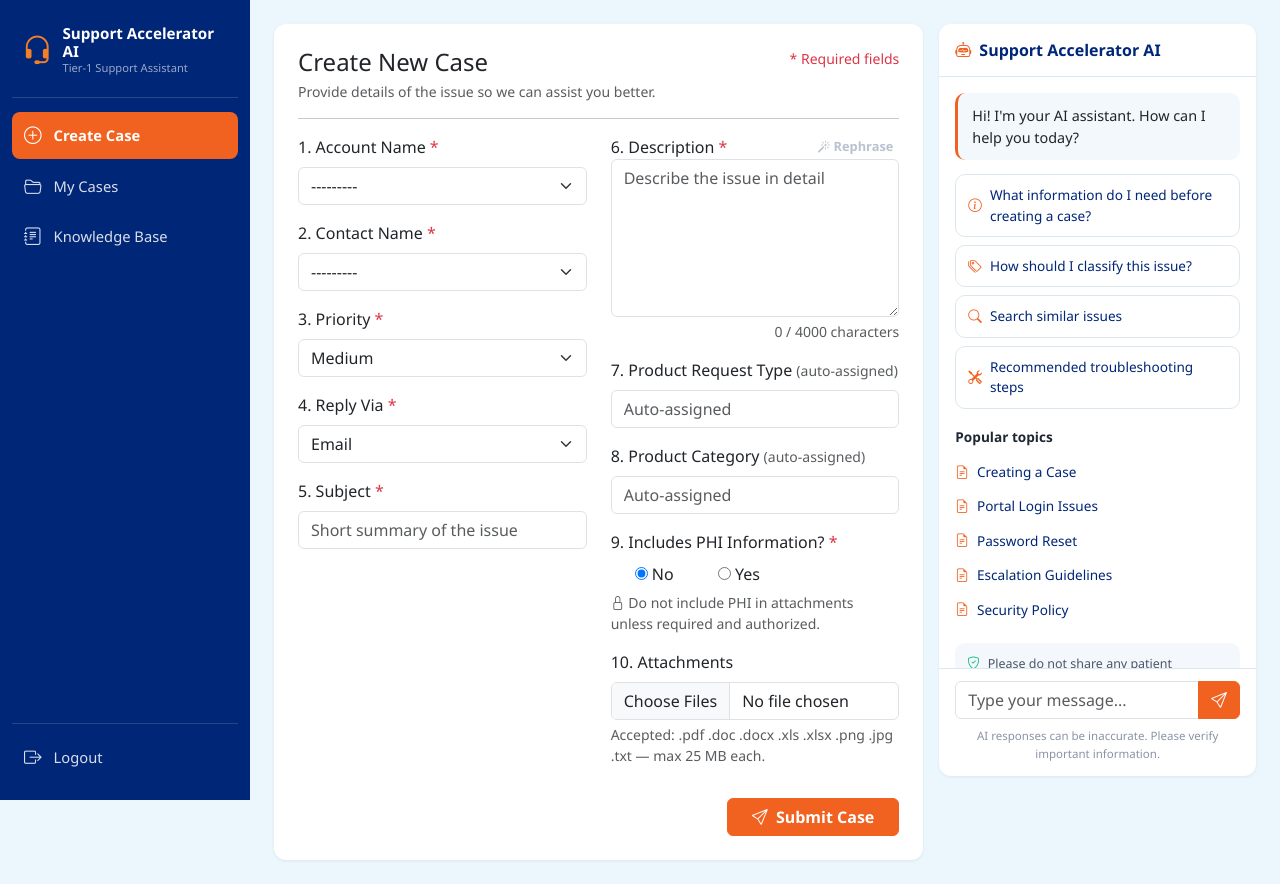
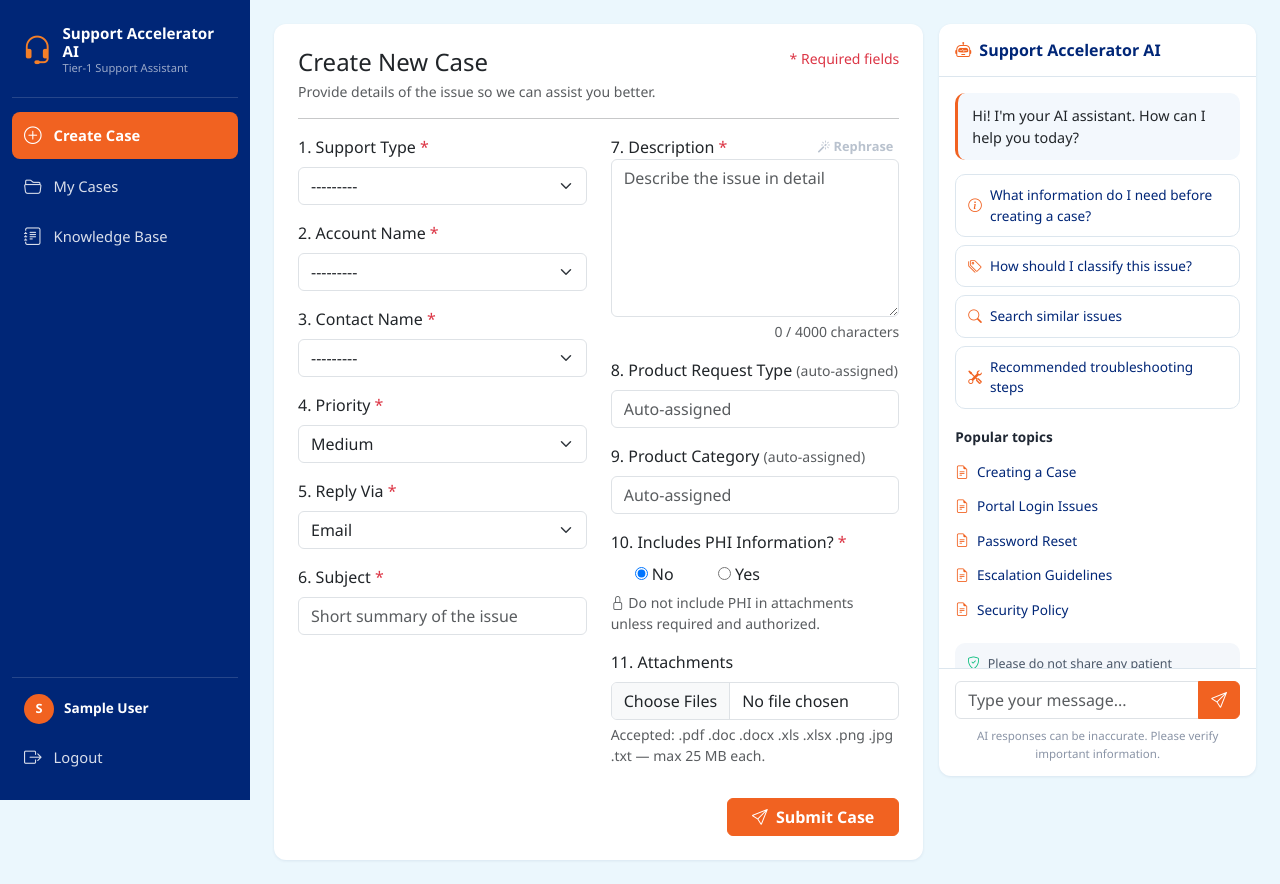
Before and after one commit to karthikg30/ai-support-accelerator, a Django app: page / in a window 1280 px wide. Run offline with Django 5.2, Linux system fonts and the light colour scheme; the visitor is signed in with stand-in values (Sample User, id 1).

Commit message:
show logged in username, view case detail tab fix and timezone correction

```diff
--- a/cases/forms.py
+++ b/cases/forms.py
@@ -41,11 +41,13 @@ class CaseForm(forms.ModelForm):
     class Meta:
         model = Case
         fields = [
-            'account_name', 'contact_name', 'priority', 'reply_via',
-            'subject', 'description', 'product_request_type',
+            'support_type', 'account_name', 'contact_name', 'priority',
+            'reply_via', 'subject', 'description', 'product_request_type',
             'product_category', 'includes_phi',
         ]
+
         widgets = {
+            'support_type': forms.Select(attrs={'class': 'form-select'}),
             'account_name': forms.Select(attrs={'class': 'form-select'}),
             'contact_name': forms.Select(attrs={'class': 'form-select'}),
             'priority': forms.Select(attrs={'class': 'form-select'}),
--- a/cases/models.py
+++ b/cases/models.py
@@ -40,7 +40,13 @@ class Case(models.Model):
         ('David Thompson', 'David Thompson'),
     ]
 
+    SUPPORT_TYPE_CHOICES = [
+        ('ECC Support', 'ECC Support'),
+        ('Internal', 'Internal'),
+    ]
+
     # Form fields
+    support_type = models.CharField(max_length=20, choices=SUPPORT_TYPE_CHOICES)
     account_name = models.CharField(max_length=100, choices=ACCOUNT_CHOICES)
     contact_name = models.CharField(max_length=100, choices=CONTACT_CHOICES)
     priority = models.CharField(max_length=10, choices=PRIORITY_CHOICES, default='Medium')
--- a/config/settings.py
+++ b/config/settings.py
@@ -104,7 +104,7 @@ AUTH_PASSWORD_VALIDATORS = [
 
 LANGUAGE_CODE = 'en-us'
 
-TIME_ZONE = 'UTC'
+TIME_ZONE = 'America/Chicago'
 
 USE_I18N = True
 
--- a/static/css/style.css
+++ b/static/css/style.css
@@ -690,3 +690,41 @@ a:hover {
     margin-top: 6px;
     font-style: italic;
 }
+
+/* ===== Sidebar user ===== */
+
+.sidebar-user {
+    display: flex;
+    align-items: center;
+    gap: 10px;
+    padding: 6px 12px 10px;
+}
+
+.sidebar-avatar {
+    width: 30px;
+    height: 30px;
+    flex-shrink: 0;
+    border-radius: 50%;
+    background: var(--optum-orange);
+    color: #ffffff;
+    display: flex;
+    align-items: center;
+    justify-content: center;
+    font-weight: 600;
+    font-size: 0.8rem;
+}
+
+.sidebar-user-name {
+    font-size: 0.85rem;
+    font-weight: 600;
+    color: #ffffff;
+    white-space: nowrap;
+    overflow: hidden;
+    text-overflow: ellipsis;
+}
+
+@media (max-width: 768px) {
+    .sidebar-user-name {
+        display: none;
+    }
+}
--- a/templates/cases/create_case.html
+++ b/templates/cases/create_case.html
@@ -27,10 +27,19 @@
 
                     <!-- Column A: fields 1-5 -->
                     <div class="col-md-6">
+                        <div class="mb-3">
+                            <label class="form-label" for="{{ form.support_type.id_for_label }}">
+                                1. Support Type <span class="text-danger">*</span>
+                            </label>
+                            {{ form.support_type }}
+                            {% for e in form.support_type.errors %}
+                                <div class="text-danger small mt-1">{{ e }}</div>
+                            {% endfor %}
+                        </div>
 
                         <div class="mb-3">
                             <label class="form-label" for="{{ form.account_name.id_for_label }}">
-                                1. Account Name <span class="text-danger">*</span>
+                                2. Account Name <span class="text-danger">*</span>
                             </label>
                             {{ form.account_name }}
                             {% for e in form.account_name.errors %}
@@ -40,7 +49,7 @@
 
                         <div class="mb-3">
                             <label class="form-label" for="{{ form.contact_name.id_for_label }}">
-                                2. Contact Name <span class="text-danger">*</span>
+                                3. Contact Name <span class="text-danger">*</span>
                             </label>
                             {{ form.contact_name }}
                             {% for e in form.contact_name.errors %}
@@ -50,21 +59,21 @@
 
                         <div class="mb-3">
                             <label class="form-label" for="{{ form.priority.id_for_label }}">
-                                3. Priority <span class="text-danger">*</span>
+                                4. Priority <span class="text-danger">*</span>
                             </label>
                             {{ form.priority }}
                         </div>
 
                         <div class="mb-3">
                             <label class="form-label" for="{{ form.reply_via.id_for_label }}">
-                                4. Reply Via <span class="text-danger">*</span>
+                                5. Reply Via <span class="text-danger">*</span>
                             </label>
                             {{ form.reply_via }}
                         </div>
 
                         <div class="mb-3">
                             <label class="form-label" for="{{ form.subject.id_for_label }}">
-                                5. Subject <span class="text-danger">*</span>
+                                6. Subject <span class="text-danger">*</span>
                             </label>
                             {{ form.subject }}
                             {% for e in form.subject.errors %}
@@ -80,7 +89,7 @@
                          <div class="mb-3">
                             <div class="d-flex justify-content-between align-items-center">
                                 <label class="form-label mb-0" for="{{ form.description.id_for_label }}">
-                                    6. Description <span class="text-danger">*</span>
+                                    7. Description <span class="text-danger">*</span>
                                 </label>
                                 <button type="button" class="rephrase-btn" id="rephraseBtn"
                                         title="Improve wording with AI">
@@ -115,21 +124,21 @@
 
                         <div class="mb-3">
                             <label class="form-label" for="{{ form.product_request_type.id_for_label }}">
-                                7. Product Request Type <span class="text-muted small">(auto-assigned)</span>
+                                8. Product Request Type <span class="text-muted small">(auto-assigned)</span>
                             </label>
                             {{ form.product_request_type }}
                         </div>
 
                         <div class="mb-3">
                             <label class="form-label" for="{{ form.product_category.id_for_label }}">
-                                8. Product Category <span class="text-muted small">(auto-assigned)</span>
+                                9. Product Category <span class="text-muted small">(auto-assigned)</span>
                             </label>
                             {{ form.product_category }}
                         </div>
 
                         <div class="mb-3">
                             <label class="form-label d-block">
-                                9. Includes PHI Information? <span class="text-danger">*</span>
+                                10. Includes PHI Information? <span class="text-danger">*</span>
                             </label>
                             <div class="phi-radios">
                                 {% for radio in form.includes_phi %}
@@ -149,7 +158,7 @@
 
                         <div class="mb-3">
                             <label class="form-label" for="{{ form.attachments.id_for_label }}">
-                                10. Attachments
+                                11. Attachments
                             </label>
                             <input type="file" name="attachments" multiple
                                    id="{{ form.attachments.id_for_label }}"
--- a/templates/cases/my_cases.html
+++ b/templates/cases/my_cases.html
@@ -78,7 +78,7 @@
                         </span>
                     </td>
                     <td>{{ case.status }}</td>
-                    <td>{{ case.created_at|date:"d M Y, H:i" }}</td>
+                    <td>{{ case.created_at|date:"d M Y, H:i T" }}</td>
                     <td class="text-end">
                         <a href="{% url 'case_detail' case.pk %}"
                            class="btn btn-sm btn-outline-primary">View</a>
--- a/templates/partials/sidebar.html
+++ b/templates/partials/sidebar.html
@@ -43,6 +43,15 @@
     </ul>
 
     <div class="sidebar-footer">
+        <div class="sidebar-user">
+            <div class="sidebar-avatar">
+                {{ user.first_name.0|default:user.username.0|upper }}
+            </div>
+            <div class="sidebar-user-name">
+                {{ user.get_full_name|default:user.username }}
+            </div>
+        </div>
+
         <form method="post" action="{% url 'logout' %}">
             {% csrf_token %}
             <button type="submit" class="sidebar-link logout-btn">
```
Also changed, not shown: templates/cases/case_detail.html (renamed from templates/cases/case_details.html, +13 -5 lines), cases/migrations/0003_case_support_type.py (added).
